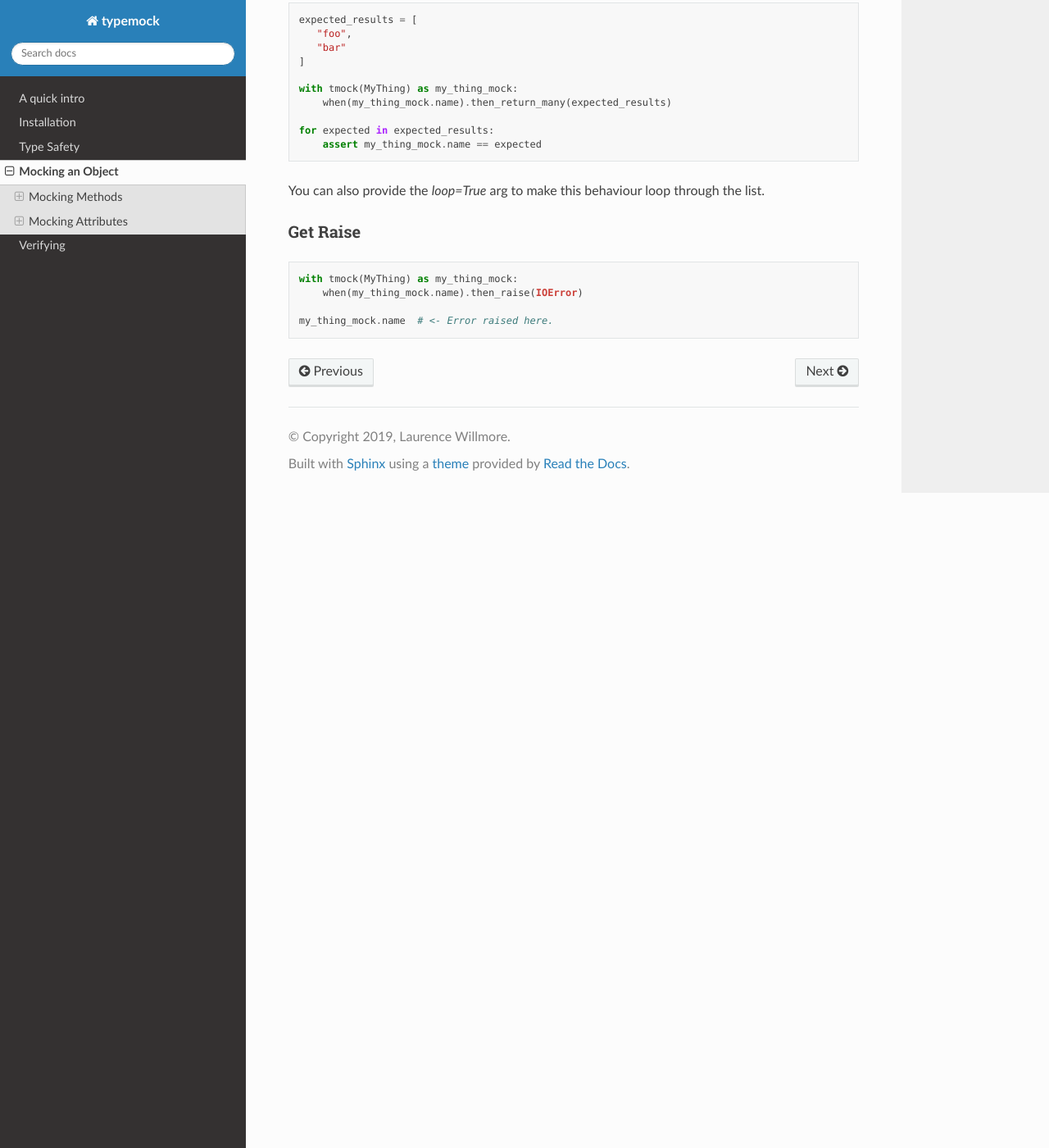
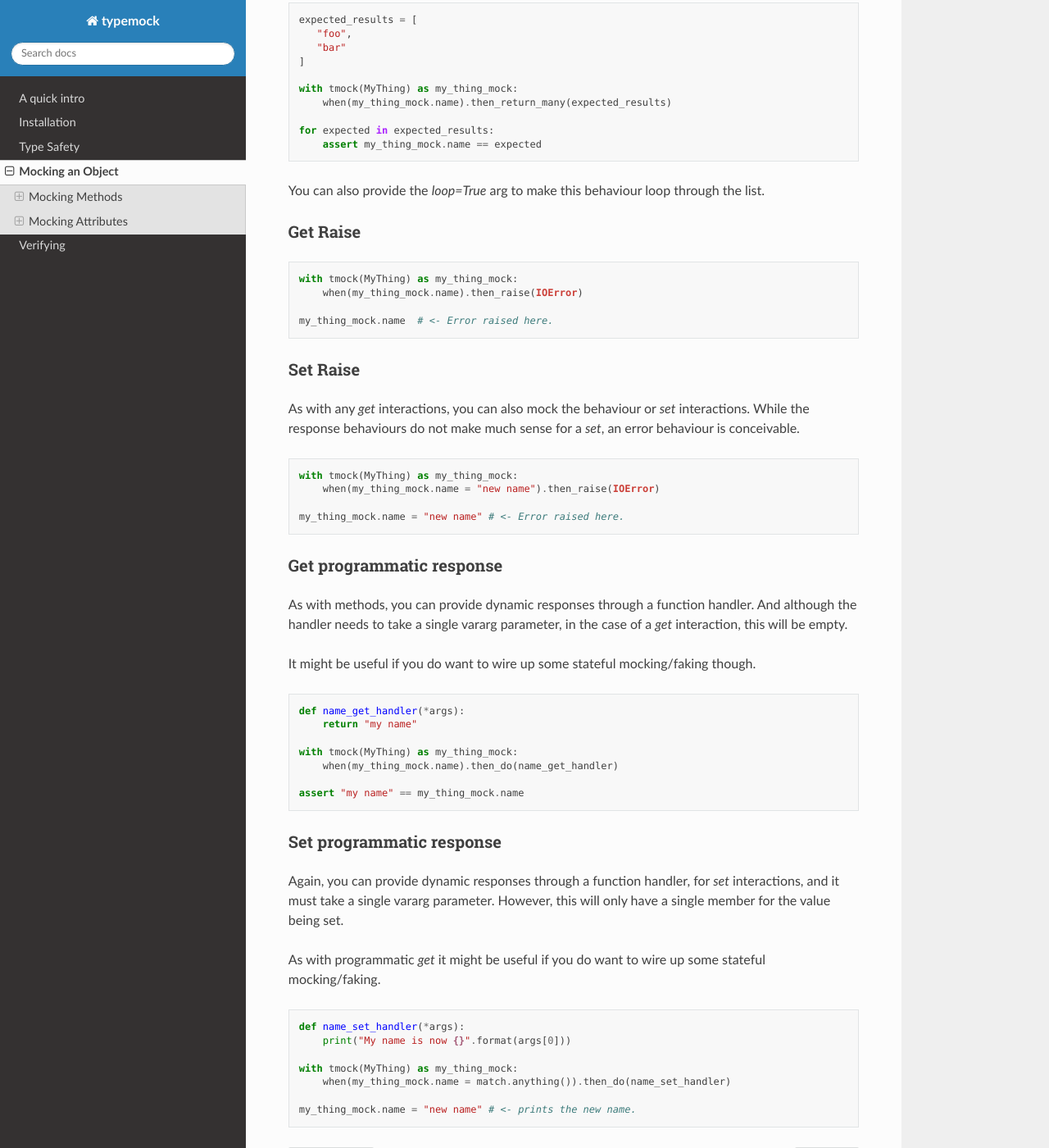
Before and after one commit to lgwillmore/typemock, a Sphinx documentation site: the page built from docs/source/mocking_objects.rst, in a window 1280 px wide and 1400 px high, scrolled down 5468 px. Shown: the whole window at 82% size. Built offline with Sphinx 7.4.7 and the Read the Docs theme 2.0.0, drawn with Linux system fonts in a browser that asks for light colours.

Commit message:
More prog docs

```diff
--- a/docs/source/mocking_objects.rst
+++ b/docs/source/mocking_objects.rst
@@ -280,3 +280,51 @@ Get Raise
         when(my_thing_mock.name).then_raise(IOError)
 
     my_thing_mock.name  # <- Error raised here.
+
+
+
+Set Raise
+----------
+
+As with any `get` interactions, you can also mock the behaviour or `set` interactions. While the response behaviours do not make much sense for a `set`, an error behaviour is conceivable.
+
+.. code-block:: python
+
+    with tmock(MyThing) as my_thing_mock:
+        when(my_thing_mock.name = "new name").then_raise(IOError)
+
+    my_thing_mock.name = "new name" # <- Error raised here.
+
+Get programmatic response
+-------------------------
+
+As with methods, you can provide dynamic responses through a function handler. And although the handler needs to take a single vararg parameter, in the case of a `get` interaction, this will be empty.
+
+It might be useful if you do want to wire up some stateful mocking/faking though.
+
+.. code-block:: python
+
+    def name_get_handler(*args):
+        return "my name"
+
+    with tmock(MyThing) as my_thing_mock:
+        when(my_thing_mock.name).then_do(name_get_handler)
+
+    assert "my name" == my_thing_mock.name
+
+Set programmatic response
+-------------------------
+
+Again, you can provide dynamic responses through a function handler, for `set` interactions, and it must take a single vararg parameter. However, this will only have a single member for the value being set.
+
+As with programmatic `get` it might be useful if you do want to wire up some stateful mocking/faking.
+
+.. code-block:: python
+
+    def name_set_handler(*args):
+        print("My name is now {}".format(args[0]))
+
+    with tmock(MyThing) as my_thing_mock:
+        when(my_thing_mock.name = match.anything()).then_do(name_set_handler)
+
+    my_thing_mock.name = "new name" # <- prints the new name.
--- a/docs/source/type_safety.rst
+++ b/docs/source/type_safety.rst
@@ -40,10 +40,6 @@ Lets look at an example.
 .. code-block:: python
 
     class ClassWithMultipleUnHintedThings:
-
-        def __init__(self, some_init_arg):
-            # We do not care about type hints for magic methods
-            pass
 
         def _some_private_function(self):
             # We do not care about type hints for private methods
```
